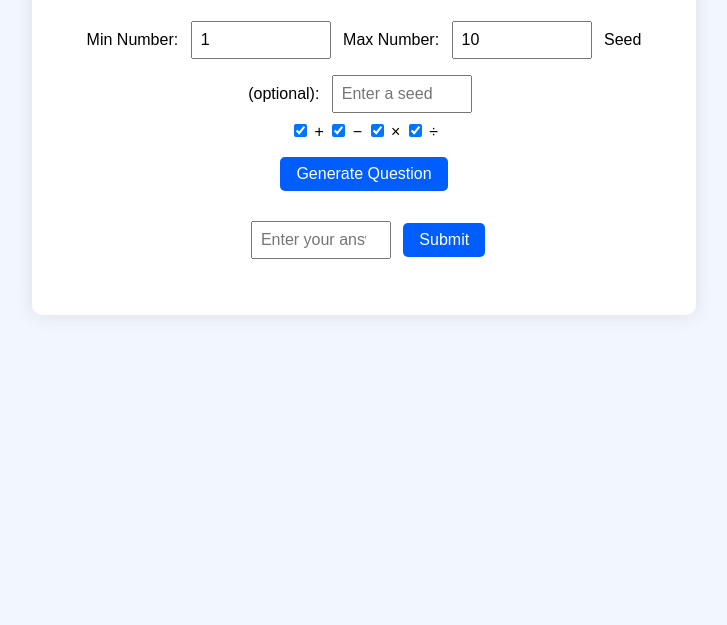
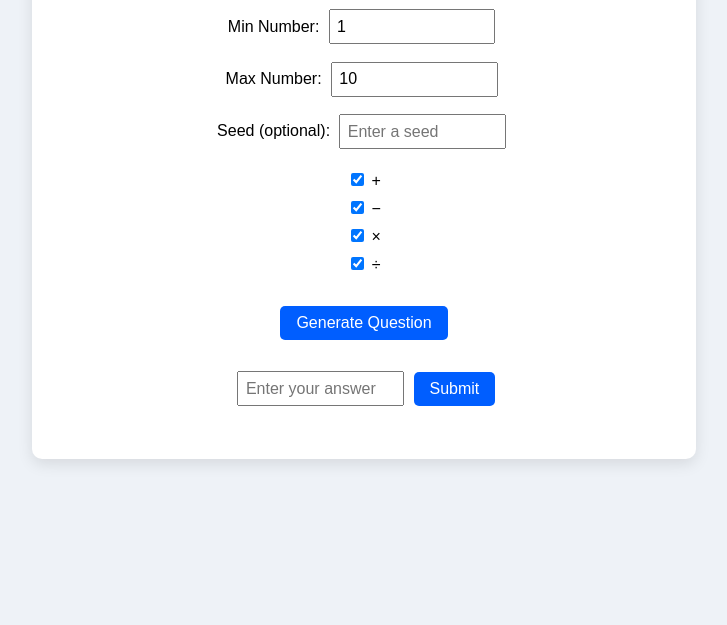
Before and after one commit to LouisPulford/Maths-game, a plain HTML site: page index.html in a window 1280 px wide. Shown: the part 175-800 px from the top of the page, without its empty margins (276-1003 px from the left). Drawn offline with nearby package versions, Linux system fonts and the light colour scheme.

Commit message:
style.css

```diff
--- a/style.css
+++ b/style.css
@@ -1,52 +1,45 @@
-/* Basic page styling */
 body {
   font-family: Arial, sans-serif;
-  background: #f2f6ff;
+  background: #eef2f7;
   padding: 2rem;
+  margin: 0;
+}
+
+.container {
+  max-width: 600px;
+  margin: auto;
+  background: #ffffff;
+  padding: 2rem;
+  border-radius: 10px;
+  box-shadow: 0 5px 15px rgba(0,0,0,0.1);
   text-align: center;
 }
 
-/* Container styling */
-.container {
-  max-width: 600px;
-  margin: auto;
-  background: white;
-  padding: 2rem;
-  border-radius: 10px;
-  box-shadow: 0 0 20px rgba(0, 0, 0, 0.1);
-}
-
-/* Headings and labels */
 h1 {
   margin-bottom: 0.5rem;
 }
 
-/* Score display styling */
 #scoreDisplay {
   font-size: 1.2rem;
   font-weight: bold;
+  color: #005eff;
   margin-bottom: 1rem;
-  color: #005eff;
 }
 
-/* Question styling */
-#question {
-  font-size: 1.5rem;
+.settings label {
+  display: block;
+  margin: 0.5rem 0;
+}
+
+.operators {
   margin: 1rem 0;
 }
 
-#feedback {
-  font-weight: bold;
-  margin-top: 1rem;
-}
-
-/* Inputs and buttons */
-input[type="number"],
-input[type="text"] {
-  padding: 0.5rem;
+input[type="number"], input[type="text"] {
+  padding: 0.4rem;
   font-size: 1rem;
-  margin: 0.5rem;
-  width: 120px;
+  margin: 0.3rem;
+  width: 150px;
 }
 
 button {
@@ -61,5 +54,15 @@ button {
 }
 
 button:hover {
-  background-color: #0047cc;
+  background-color: #0040cc;
 }
+
+#question {
+  font-size: 1.5rem;
+  margin: 1rem 0;
+}
+
+#feedback {
+  font-weight: bold;
+  margin-top: 1rem;
+}
```
